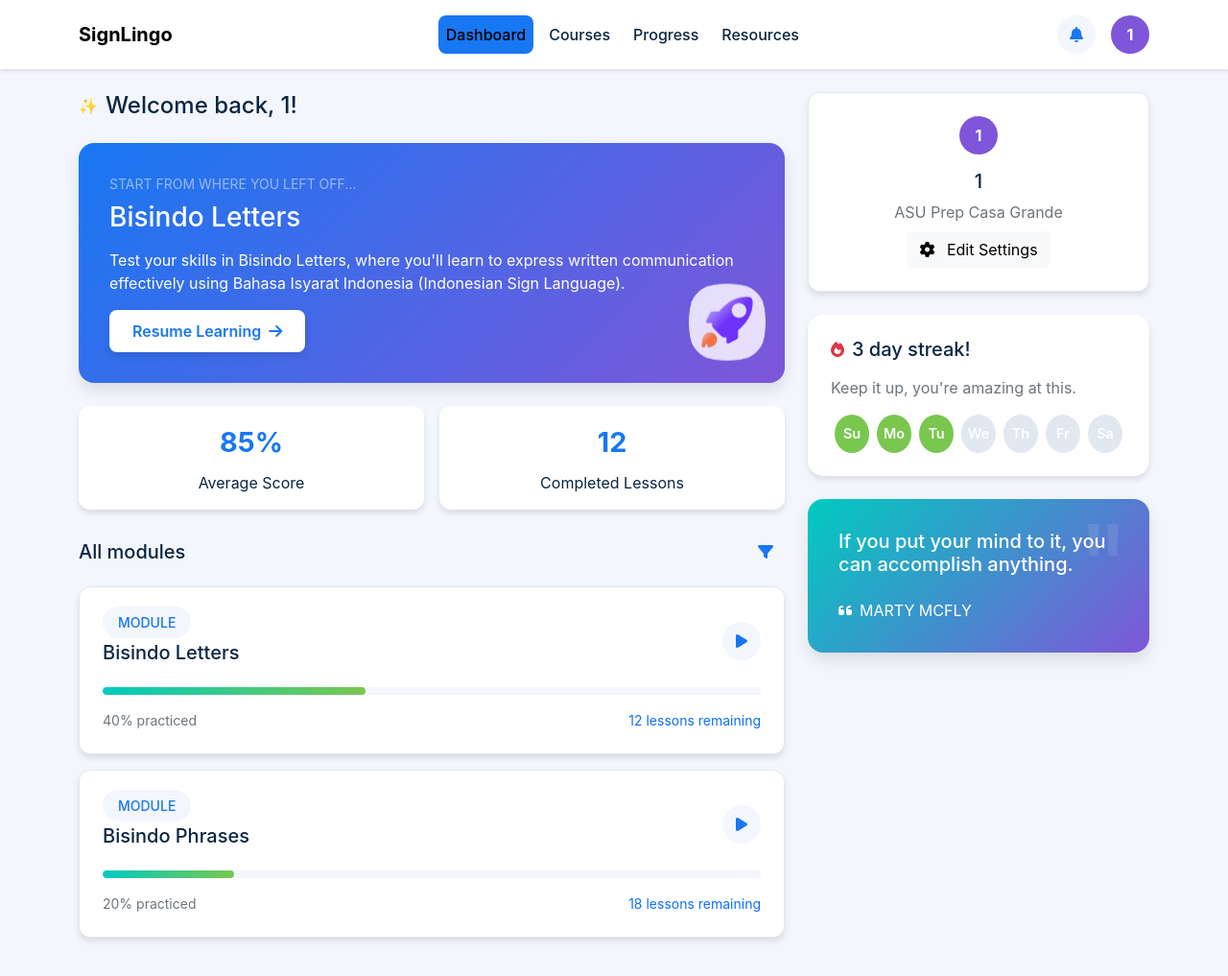
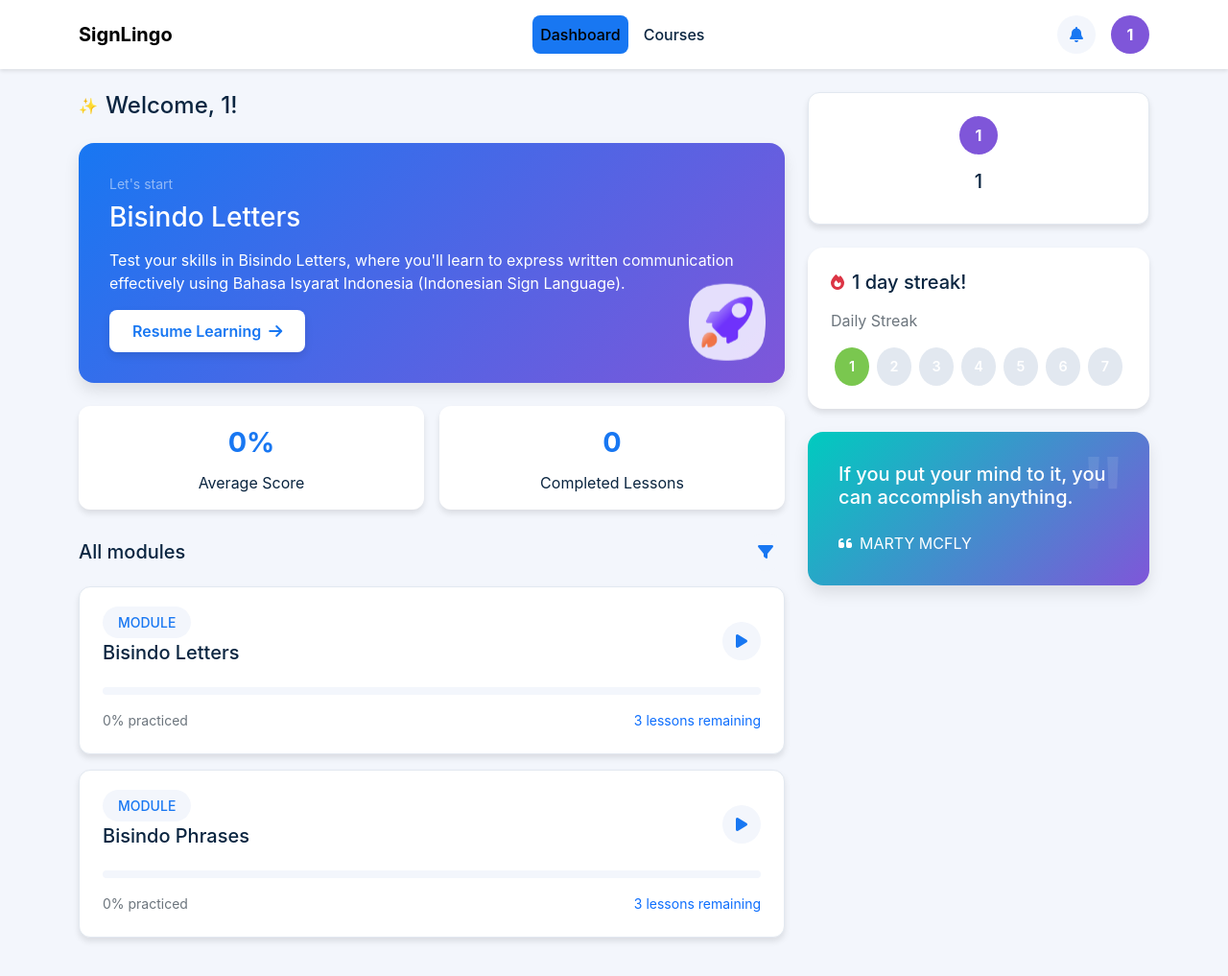
Before and after one commit to minicil625/Signlingo, a Flask app: page /dashboard in a window 1280 px wide. Shown: the whole page at 96% size. Run offline with Flask 3, Linux system fonts and the light colour scheme; a user stored in the database is signed in.

Commit message:
Dashboard fix

```diff
--- a/routes.py
+++ b/routes.py
@@ -7,6 +7,7 @@ auth_bp = Blueprint('auth', __name__)  # Define the Blueprint
 
 @auth_bp.route('/')
 def home():
+    session.clear()
     return render_template('landingpage.html', user=session.get('user'))
 
 # ----------------------------------- AUTHENTICATION ------------------------------------------------
@@ -60,6 +61,9 @@ def dashboard():
     if not user_id:
         return redirect(url_for('auth.login'))
 
+    login_today = session.get("today_login")
+    print(login_today)
+
     user = User.query.get(user_id)
     full_name = user.name
 
@@ -68,7 +72,8 @@ def dashboard():
     return render_template("Dashboard.html",
                            full_name=full_name,
                            first_name=first_name,
-                           initials=initials)
+                           initials=initials,
+                           login_today=login_today,)
 
 @auth_bp.route('/logout')
 def logout():
@@ -131,6 +136,7 @@ def get_question_ml():
 
 @auth_bp.route('/check-answer', methods=['POST'])
 def check_answer():
+    session["today_login"] = True
     data = request.json
     selected = data.get('selected')
     correct = data.get('correct')
@@ -238,6 +244,7 @@ def predict():
     letter = decode_prediction(pred)
 
     print(pred)
+    session["today_login"] = True
 
     return jsonify({
         'result': letter,
--- a/templates/Dashboard.html
+++ b/templates/Dashboard.html
@@ -15,8 +15,6 @@
             <div class="navbar-nav mx-auto">
                 <a class="nav-link active" href="#">Dashboard</a>
                 <a class="nav-link" href="#">Courses</a>
-                <a class="nav-link" href="#">Progress</a>
-                <a class="nav-link" href="#">Resources</a>
             </div>
             <div class="d-flex align-items-center gap-3">
                 <button class="action-button">
@@ -32,11 +30,11 @@
             <div class="col-md-8">
                 <div class="d-flex align-items-center gap-2 mb-4">
                     <span>✨</span>
-                    <h4 class="mb-0">Welcome back, {{ full_name.split()[0] }}!</h4>
+                    <h4 class="mb-0">Welcome, {{ full_name.split()[0] }}!</h4>
                 </div>
 
                 <div class="welcome-card mb-4">
-                    <small class="text-white-50 mb-2 d-block">START FROM WHERE YOU LEFT OFF...</small>
+                    <small class="text-white-50 mb-2 d-block">Let's start</small>
                     <h3 class="mb-3">Bisindo Letters</h3>
                     <p>Test your skills in Bisindo Letters, where you'll learn to express written communication effectively using Bahasa Isyarat Indonesia (Indonesian Sign Language).</p>
                     <button class="resume-btn" onclick="window.location.href='/gamepage'">
@@ -48,11 +46,11 @@
 
                 <div class="stats-container">
                     <div class="stat-card">
-                        <div class="stat-number">85%</div>
+                        <div class="stat-number">0%</div>
                         <div>Average Score</div>
                     </div>
                     <div class="stat-card">
-                        <div class="stat-number">12</div>
+                        <div class="stat-number">0</div>
                         <div>Completed Lessons</div>
                     </div>
                 </div>
@@ -75,11 +73,11 @@
                         </button>
                     </div>
                     <div class="progress">
-                        <div class="progress-bar" style="width: 40%"></div>
+                        <div class="progress-bar" style="width: 0%"></div>
                     </div>
                     <div class="d-flex justify-content-between align-items-center">
-                        <small class="text-secondary">40% practiced</small>
-                        <small class="text-primary">12 lessons remaining</small>
+                        <small class="text-secondary">0% practiced</small>
+                        <small class="text-primary">3 lessons remaining</small>
                     </div>
                 </div>
 
@@ -94,11 +92,11 @@
                         </button>
                     </div>
                     <div class="progress">
-                        <div class="progress-bar" style="width: 20%"></div>
+                        <div class="progress-bar" style="width: 0%"></div>
                     </div>
                     <div class="d-flex justify-content-between align-items-center">
-                        <small class="text-secondary">20% practiced</small>
-                        <small class="text-primary">18 lessons remaining</small>
+                        <small class="text-secondary">0% practiced</small>
+                        <small class="text-primary">3 lessons remaining</small>
                     </div>
                 </div>
             </div>
@@ -108,28 +106,38 @@
                     <div class="text-center">
                         <div class="profile-circle mx-auto mb-3">{{ initials }}</div>
                         <h5>{{ full_name }}</h5>
-                        <p class="text-secondary mb-2">ASU Prep Casa Grande</p>
-                        <button class="btn btn-light">
-                            <i class="fas fa-cog me-2"></i>
-                            Edit Settings
-                        </button>
                     </div>
                 </div>
 
                 <div class="streak-container mb-4">
                     <div class="d-flex align-items-center gap-2 mb-3">
                         <i class="fas fa-fire text-danger"></i>
-                        <h5 class="mb-0">3 day streak!</h5>
+                        {% if login_today == True %}
+                        <h5 class="mb-0">1 day streak!</h5>
+                        {% else %}
+                        <h5 class="mb-0">0 day streak!</h5>
+                        {% endif %}
+
                     </div>
-                    <p class="text-secondary">Keep it up, you're amazing at this.</p>
+                    <p class="text-secondary">Daily Streak</p>
                     <div class="d-flex justify-content-between">
-                        <div class="streak-day">Su</div>
-                        <div class="streak-day">Mo</div>
-                        <div class="streak-day">Tu</div>
-                        <div class="streak-day inactive">We</div>
-                        <div class="streak-day inactive">Th</div>
-                        <div class="streak-day inactive">Fr</div>
-                        <div class="streak-day inactive">Sa</div>
+                        {% if login_today == True %}
+                        <div class="streak-day">1</div>
+                        <div class="streak-day inactive">2</div>
+                        <div class="streak-day inactive">3</div>
+                        <div class="streak-day inactive">4</div>
+                        <div class="streak-day inactive">5</div>
+                        <div class="streak-day inactive">6</div>
+                        <div class="streak-day inactive">7</div>
+                        {% else %}
+                        <div class="streak-day inactive">1</div>
+                        <div class="streak-day inactive">2</div>
+                        <div class="streak-day inactive">3</div>
+                        <div class="streak-day inactive">4</div>
+                        <div class="streak-day inactive">5</div>
+                        <div class="streak-day inactive">6</div>
+                        <div class="streak-day inactive">7</div>
+                        {% endif %}
                     </div>
                 </div>
 
```
